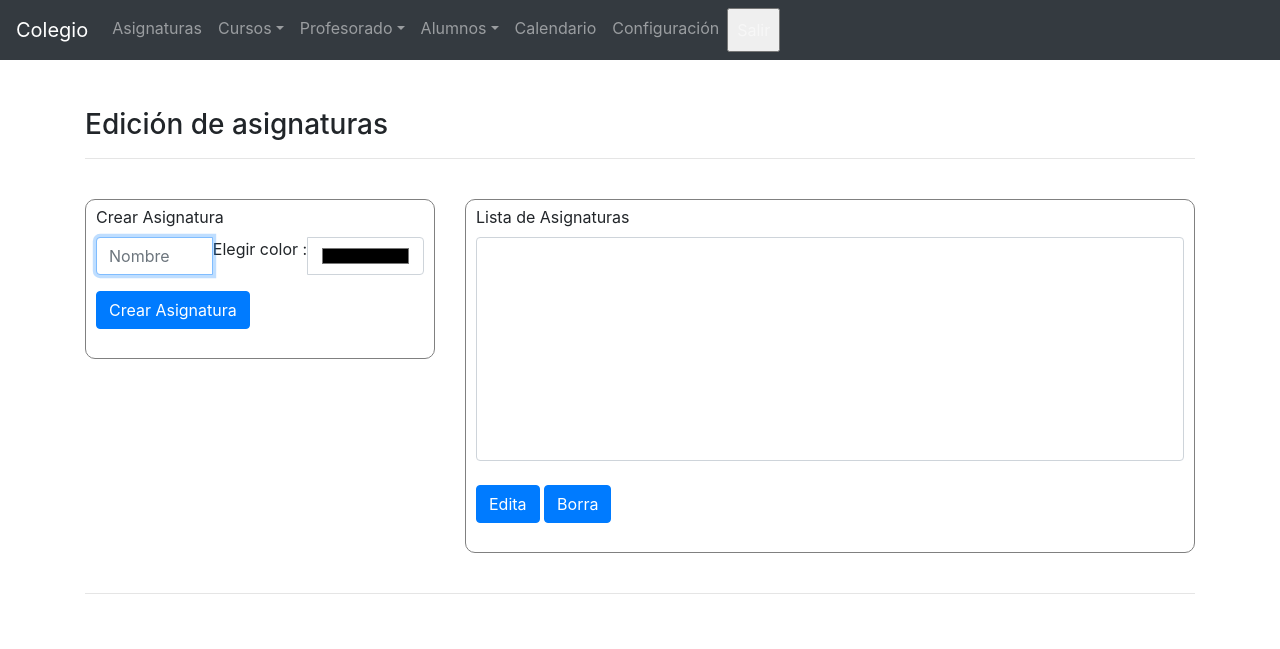
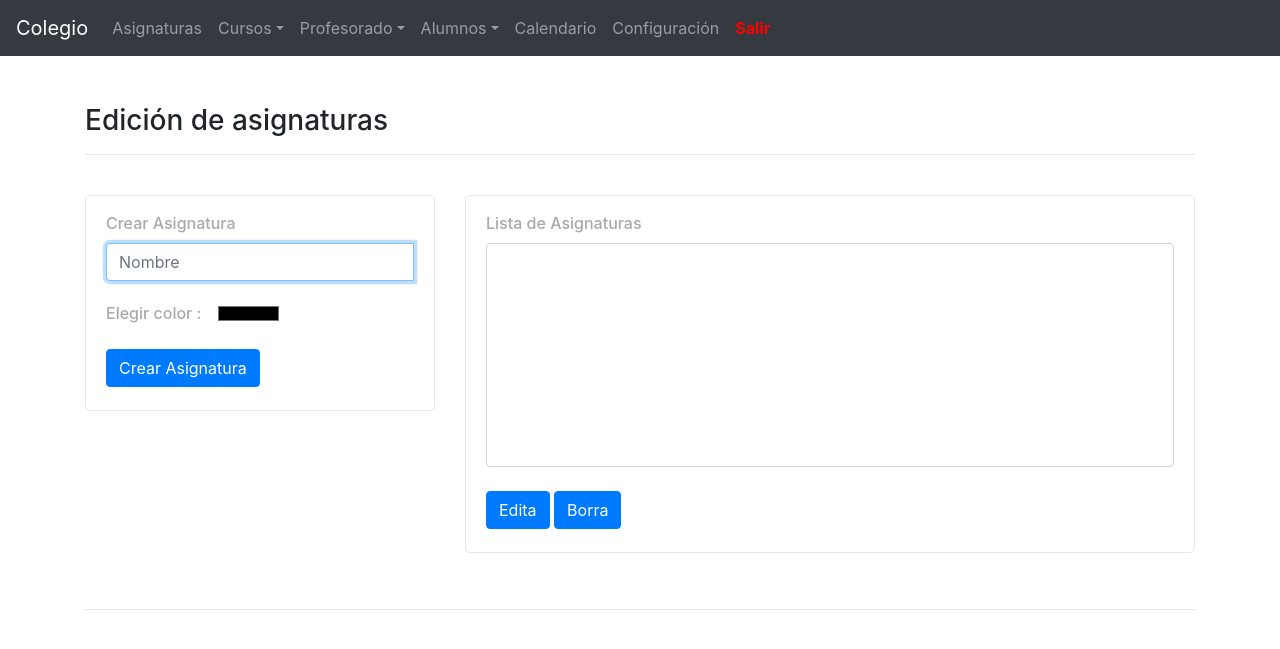
Before and after one commit to carolusoc/p6, a PHP site: page /?pag=_asignaturasView.php in a window 1280 px wide. Shown: the top 649 px of the page. Run offline with PHP 8.4, Linux system fonts and the light colour scheme; the visitor is signed in with stand-in values (Sample User, id 1); data that the repository does not hold is empty.

Commit message:
Add files via upload

```diff
--- a/public/css/style.css
+++ b/public/css/style.css
@@ -8,22 +8,58 @@ and open the template in the editor.
     Author     : espileto
 */
 
+body#admin{
+    background-color: #e6ebefc4;
+}
+
+
   body#login form{
       margin-top: 50px;
         padding-top: 10px;
         padding-bottom: 10px;
         border-radius:10px;
     }
-   /* #login form label{
-        color:white;
-    }
-    */
 
-    form.asignatio{
-        border:1px solid grey;
-        border-radius: 10px;
+    .editasign{
+        border:1px solid #80808033;
+        border-radius: 5px;
     }
 
     form.asignatio .form-group{
-        padding: 5px 10px;
+        padding: 15px 20px;
     }
+
+    .asignatio label{
+        font-weight: 500;
+        color:darkgray;
+    }
+    input.fullwidth{
+        width:100%!important;
+        margin-bottom: 20px!important;
+
+    }
+    input.asign{
+        width: 75px!important;
+        flex:unset!important;
+        border:none;
+    }
+    input.color{
+
+        width:50px;
+        padding: 1px 5px;
+    height: 25px;
+    margin-left: 10px;
+    }
+
+    .botonasignar{
+        position:absolute;
+        bottom:10px;
+    }
+
+    input.salir{
+
+       color:red!important;
+       font-weight: bold;
+       border:none;
+       background-color: transparent;
+    }
```
